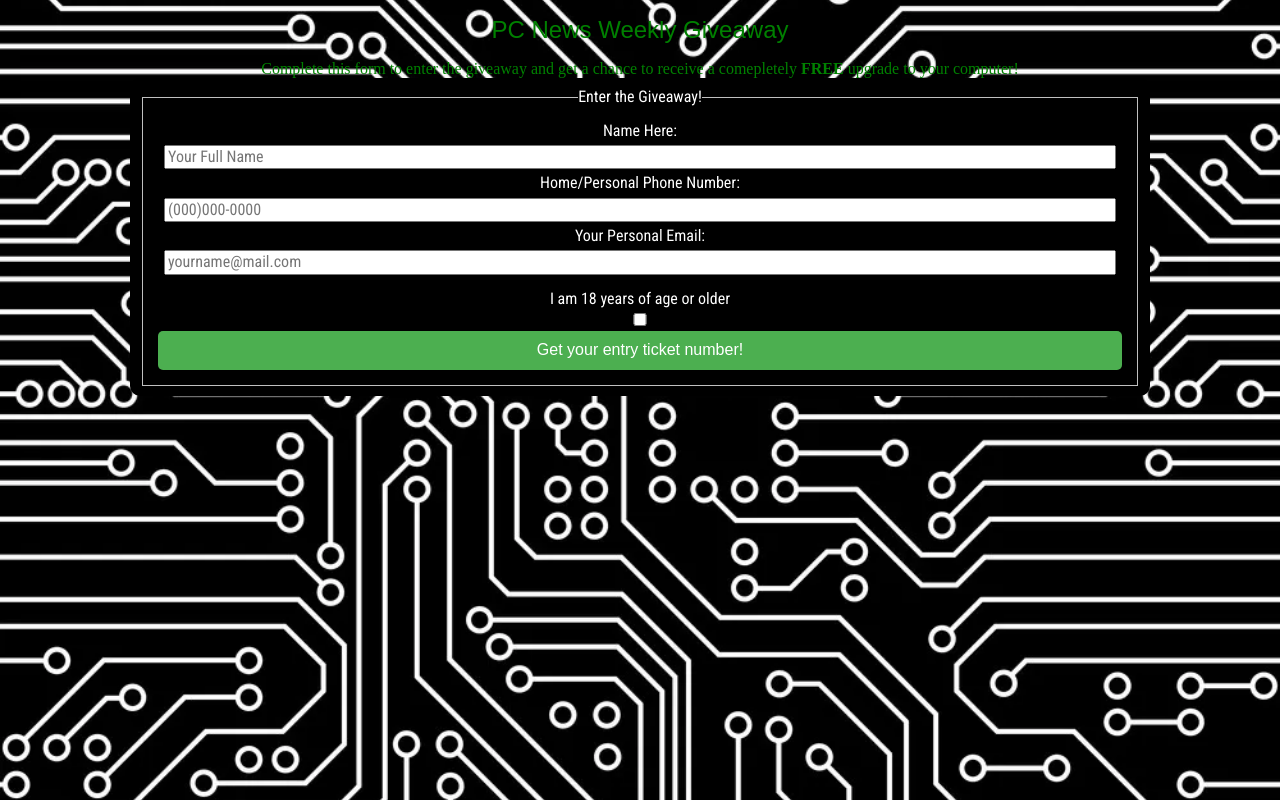
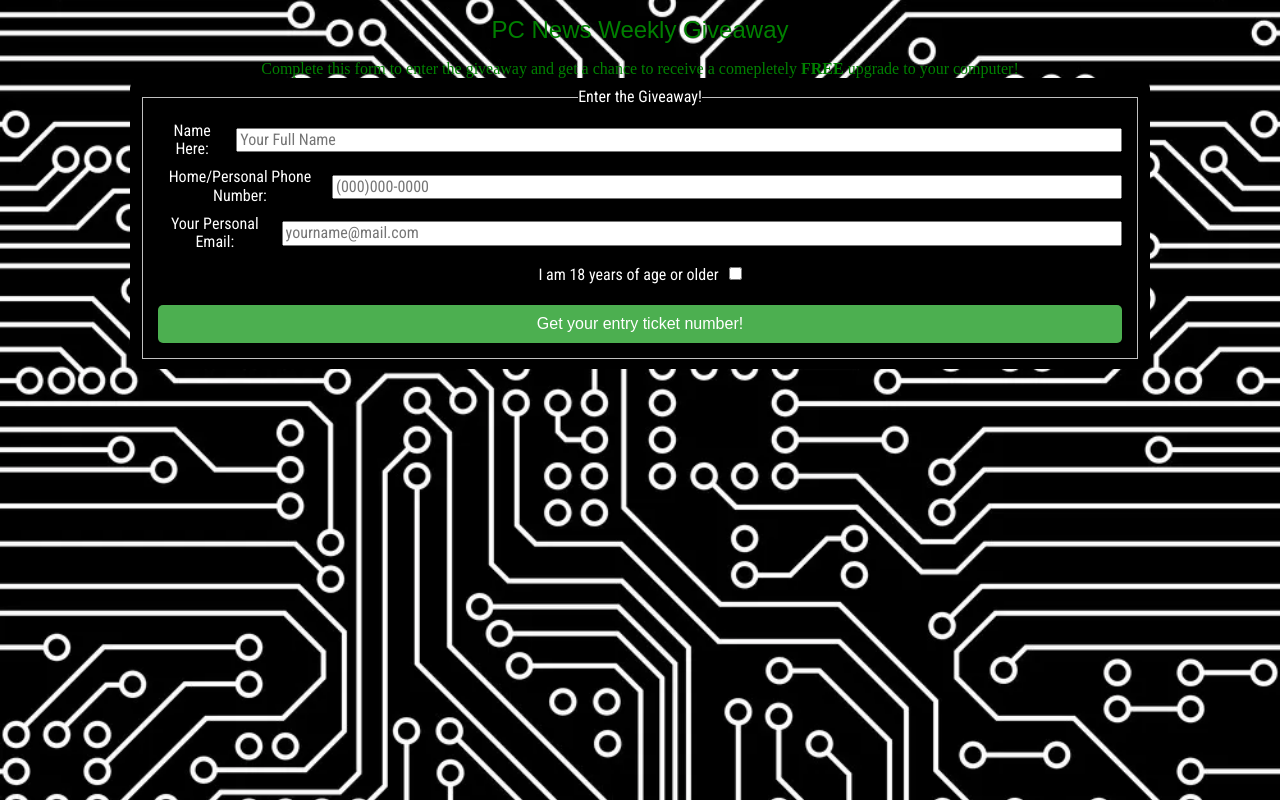
Before and after one commit to JKauffmanOrg/Project1, a plain HTML site: page index.html in a window 1280 px wide. Drawn offline with nearby package versions, Linux system fonts and the light colour scheme; a web font is replaced by a local one.

Commit message:
adding some style changes to align the form more vertically

```diff
--- a/css/style.css
+++ b/css/style.css
@@ -62,6 +62,28 @@ form button:hover {
   background-color: #45a049;
 }
 
+form label {
+  display: flex;
+  align-items: center;
+  margin-bottom: 10px;
+}
+
+form input[type="text"],
+form input[type="tel"],
+form input[type="email"],
+form input[type="checkbox"] {
+  width: calc(100% - 10px);
+  margin-left: 10px;
+}
+
+form input[type="checkbox"] {
+  width: auto;
+}
+
+form button {
+  margin-top: 10px;
+}
+
 @media screen and (min-width: 768px) {
  form {
     padding: 10px;
```
